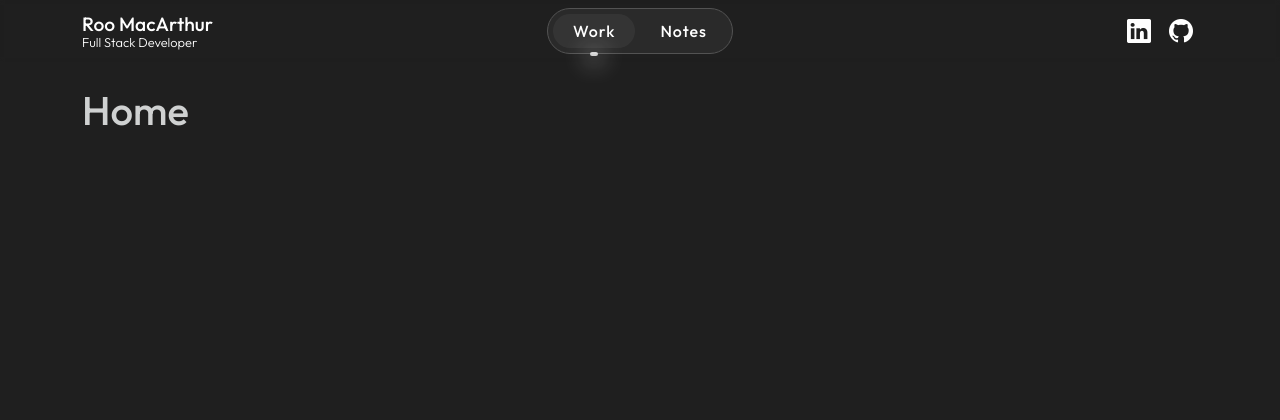
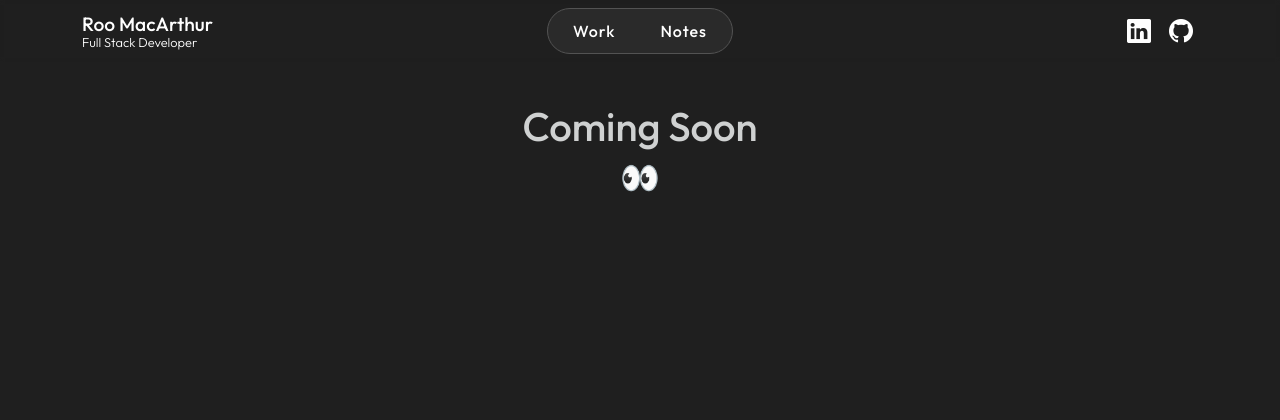
Before and after one commit to roomacarthur/rm_v3, a Django app: template home/templates/home/home.html in a window 1280 px wide. Shown: the top 420 px of the page. Run offline with Django 5.2, Linux system fonts and the light colour scheme; the template is opened without the code that fills it, so the values that code supplies are empty; parts of the project's set-up code (start-up, migrations or seed data) failed here and were passed over.

Commit message:
Updates: templates for coming soon status

```diff
--- a/home/templates/home/home.html
+++ b/home/templates/home/home.html
@@ -1,5 +1,6 @@
 {% extends 'base.html' %}
 
 {% block content %}
-<h1>Home</h1>
+<h1 class="text-center mt-3">Coming Soon</h1>
+<h2 class="text-center">👀</h2>
 {% endblock content%}
--- a/static/css/style.css
+++ b/static/css/style.css
@@ -1,6 +1,5 @@
 @import url("https://fonts.googleapis.com/css2?family=Outfit:wght@100..900&display=swap");
 @import url("https://fonts.googleapis.com/css2?family=Roboto:ital,wght@0,100;0,300;0,400;0,500;0,700;0,900;1,100;1,300;1,400;1,500;1,700;1,900&display=swap");
-/* @import url("https://cdn.jsdelivr.net/npm/bootstrap-icons@1.11.3/font/bootstrap-icons.min.css"); */
 
 * {
   margin: 0;
@@ -180,8 +179,6 @@ a {
 .socialAtDropdown a {
   color: #fff;
 }
-
-
 /* --------------------------------------- Footer */
 
 footer a {
@@ -191,10 +188,9 @@ footer a {
   font-family: "Outfit", sans-serif;
 }
 
-footer a:hover{
+footer a:hover {
   text-decoration: underline;
 }
-
 
 .homeRecentExperience {
   padding-right: 10px;
--- a/templates/partials/footer.html
+++ b/templates/partials/footer.html
@@ -1,6 +1,6 @@
 <footer class="pt-3 mt-2 container">
     <ul class="nav justify-content-center border-bottom pb-2 mb-2">
-      <li class="nav-item"><a href="#" class="px-2">Home</a></li>
+      <li class="nav-item"><a href="/" class="px-2">Home</a></li>
       <li class="nav-item"><a href="#" class="px-2 ">Work</a></li>
       <li class="nav-item"><a href="#" class="px-2 ">Notes</a></li>
     </ul>
--- a/templates/partials/navbar.html
+++ b/templates/partials/navbar.html
@@ -13,7 +13,7 @@
     <div
       class="navLinksContainer d-flex align-items-center justify-content-center"
     >
-      <a class="navLinks active" href="#">Work</a>
+      <a class="navLinks" href="#">Work</a>
       <a class="navLinks" href="#">Notes</a>
     </div>
     <div class="navSocial d-flex justify-content-end">
```
